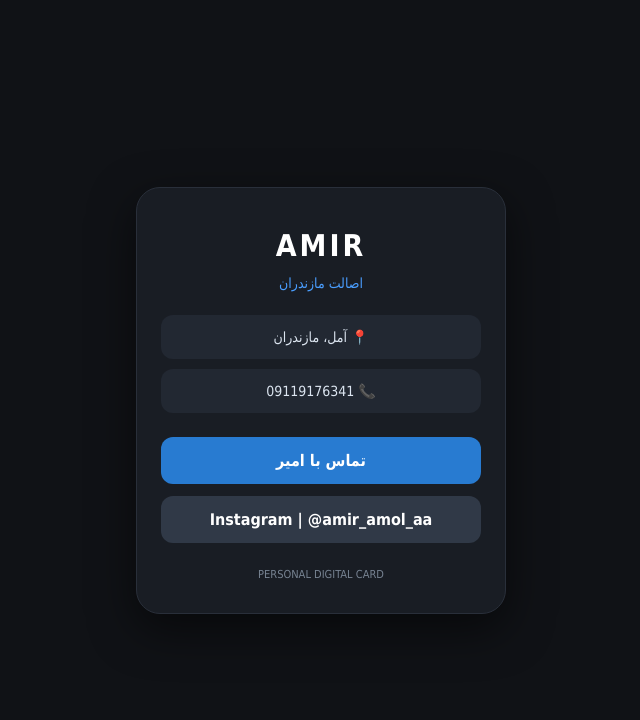
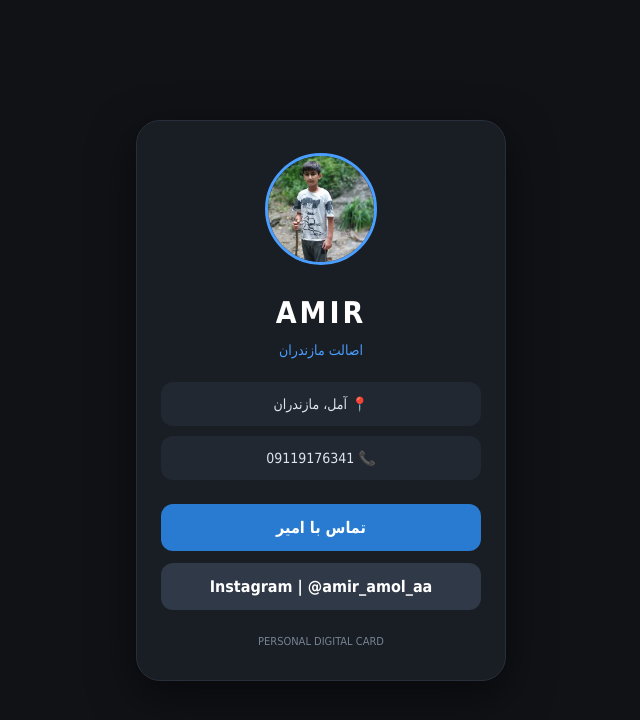
Before and after one commit to zinajoko024-rgb/amir_card, a plain HTML site: page index.html in a window 1280 px wide. Shown: the whole page, without its empty margins (319-959 px from the left). Drawn offline with Linux system fonts and the light colour scheme.

Commit message:
Update index.html

```diff
--- a/index.html
+++ b/index.html
@@ -100,7 +100,7 @@ a:hover {
 <body>
 <main class="card">
 
-  <img class="avatar" src="profile.jpg"
+  <img class="avatar" src="IMG_20261117_220750_060.jpg"
        alt="AMIR"
        onerror="this.style.display='none'">
 
```
